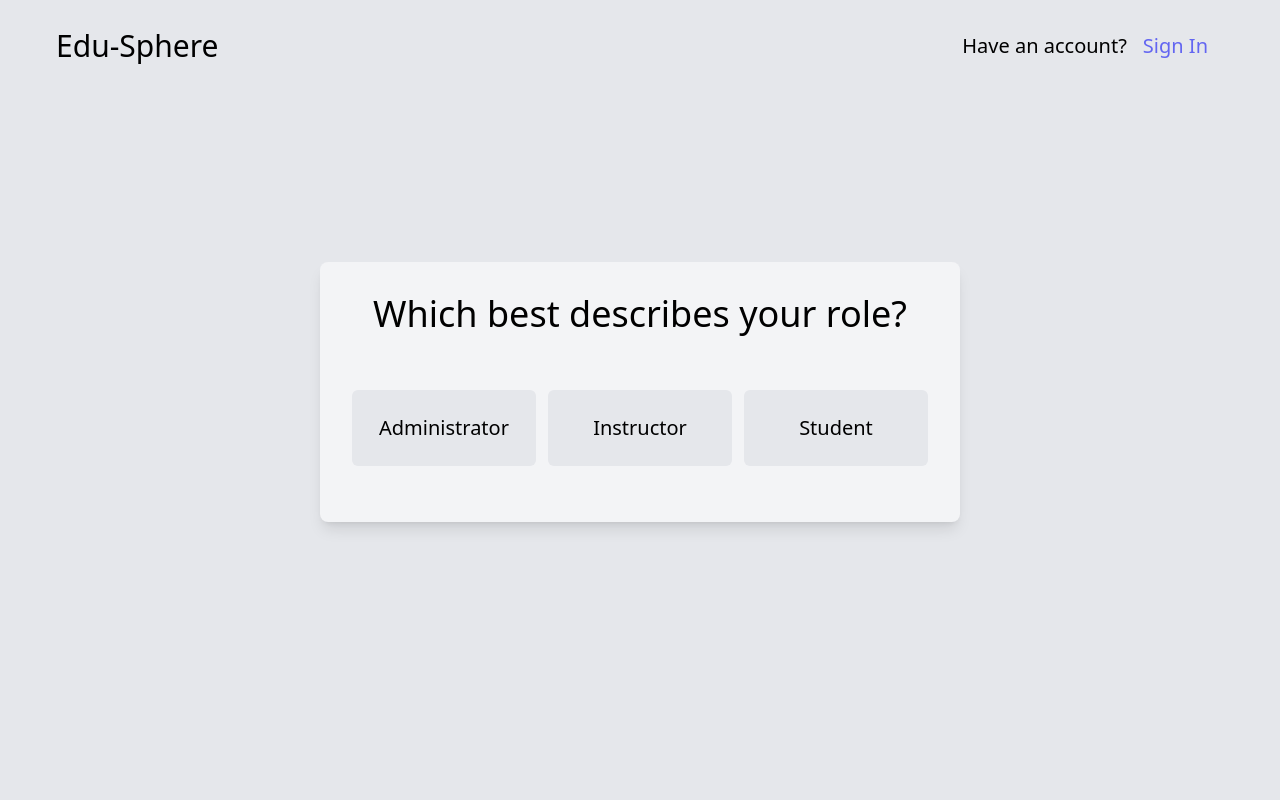
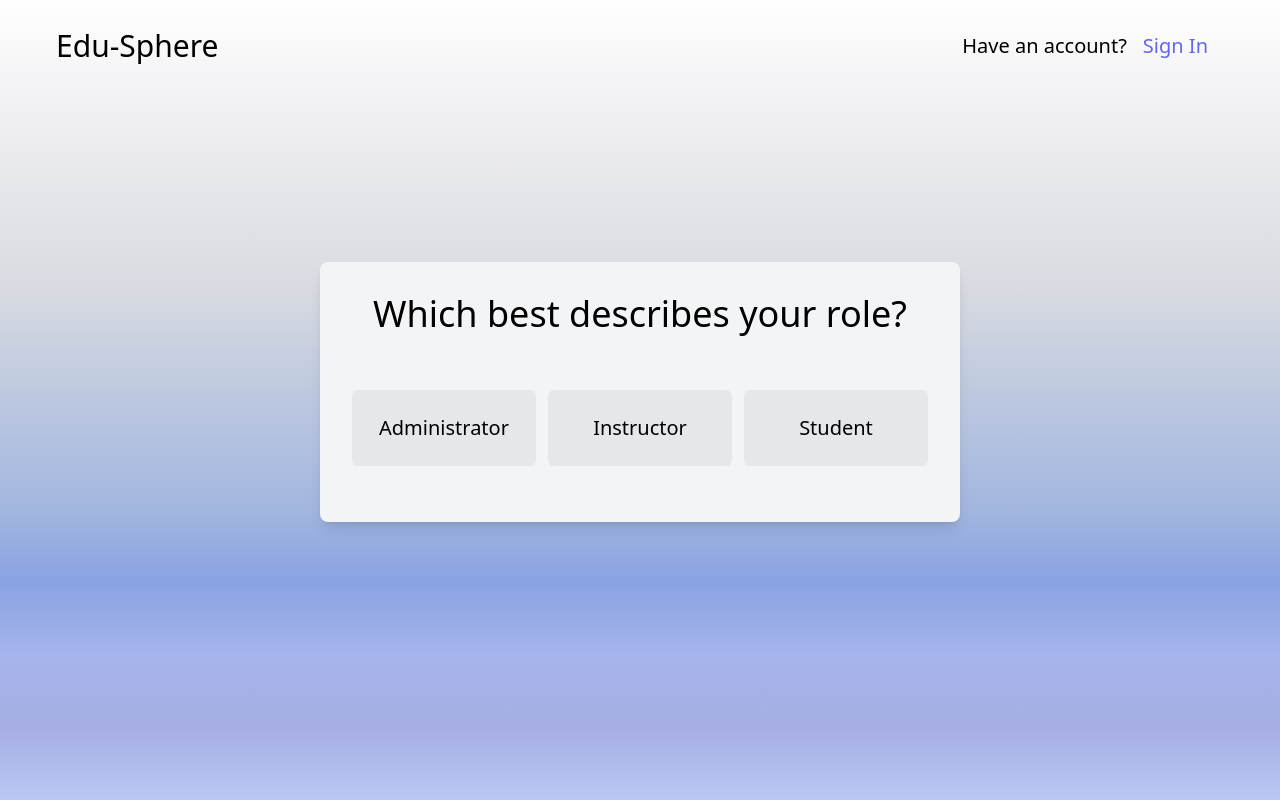
Before and after one commit to DummyAccccc/edu-sphere, a React (Vite) app in the folder client/: page /signin in a window 1280 px wide. Built offline with nearby package versions, Linux system fonts and the light colour scheme.

Commit message:
some changes

```diff
--- a/client/src/Components/CourseCard.jsx
+++ b/client/src/Components/CourseCard.jsx
@@ -5,7 +5,7 @@ const CourseCard = (props) => {
     // const assign = props.assign
 
     return (
-        <div className="card card-compact w-full bg-base-100 shadow-xl">
+        <div className="card card-compact w-full bg-gray-700 shadow-xl">
             {/* <figure><img src="https://daisyui.com/images/stock/photo-1606107557195-0e29a4b5b4aa.jpg" alt="Shoes" /></figure> */}
             <div className="card-body">
                 <h2 className="card-title text-3xl">{cardData.title}</h2>
@@ -26,7 +26,7 @@ const CourseCard = (props) => {
                     </div>
                     <div className='flex flex-row gap-3'>
 
-                        <button className="btn btn-success px-4 rounded-lg">Edit</button>
+                        <button className="btn btn-success px-6 rounded-lg"> Edit  </button>
                         <button className="btn btn-error px-4 rounded-lg">Delete</button>
                     </div>
                 </div>
--- a/client/src/Components/CreateAccount.jsx
+++ b/client/src/Components/CreateAccount.jsx
@@ -63,6 +63,7 @@ const CreateAccount = () => {
 
     return (
         <>
+
             <ToastContainer
                 position="top-right"
                 autoClose={5000}
@@ -76,7 +77,8 @@ const CreateAccount = () => {
                 theme="light"
                 transition:Slide
             />
-            {user ? <div className='w-full flex items-center justify-center'>
+
+            {user ? <div className='w-full flex items-center justify-center shadow-lg '>
                 <div className='w-3/4 md:w-1/2 flex flex-col gap-y-8 px-8 py-8 bg-gray-100 rounded-lg mb-10'>
                     <h1 className='text-2xl md:text-4xl text-black text-center'>Create {user} Account </h1>
 
--- a/client/src/Components/Signin.jsx
+++ b/client/src/Components/Signin.jsx
@@ -8,7 +8,7 @@ const Signin = () => {
 
     return (
         <>
-            <div className="w-full bg-gray-200 h-screen text-black bo">
+           <div className="w-full my-back bg-opacity-50 h-screen text-black">
   <nav className='w-full p-7 px-14 flex flex-row justify-between items-center'>
     <h1 className='text-md md:text-3xl'>
       <Link to="/"> Edu-Sphere</Link>
@@ -29,6 +29,7 @@ const Signin = () => {
     signIn ? <Login /> : <CreateAccount />
   }
 </div>
+
         </>
     )
 }
--- a/client/src/index.css
+++ b/client/src/index.css
@@ -2,14 +2,20 @@
 @tailwind components;
 @tailwind utilities;
 
-main {
+main,.my-back2 {
   background-image: linear-gradient(to left bottom, #6060e6, #6678e9, #758ee8, #89a3e4, #a2b6df, #b4c2e0, #c5cee0, #d7dae0, #e1e3e8, #ececef, #f5f5f7, #ffffff);
   ;
 }
 
 .nav-back {
-  background-image: linear-gradient(to left, #6060e6, #6678e9, #758ee8, #89a3e4, #a2b6df, #b4c2e0, #c5cee0, #d7dae0, #e1e3e8, #ececef, #f5f5f7, #ffffff);
+  background-image: linear-gradient(to left, #6060e6, #6678e9, #a1aedf, #89a3e4, #a2b6df, #b4c2e0, #c5cee0, #d7dae0, #e1e3e8, #ececef, #f5f5f7, #ffffff);
 }
+.my-back {
+  background-image: linear-gradient(to top, #bac7f5, #a6aee2, #a5b4ec, #89a3e4, #a2b6df, #b4c2e0, #c5cee0, #d7dae0, #e1e3e8, #ececef, #f5f5f7, #ffffff);
+}
+/* .my-back2 {
+  background-image: linear-gradient(to left bottom, #000082, #19329a, #3958ad, #5e7cbb, #89a0c6, #a4b3ce, #bec6d6, #d8dade, #e2e3e6, #ececee, #f6f6f7, #ffffff); */
+/* } */
 
 .bt {
   background-color: #292727;
```
Lines whose indentation alone changed are shown as unchanged.
